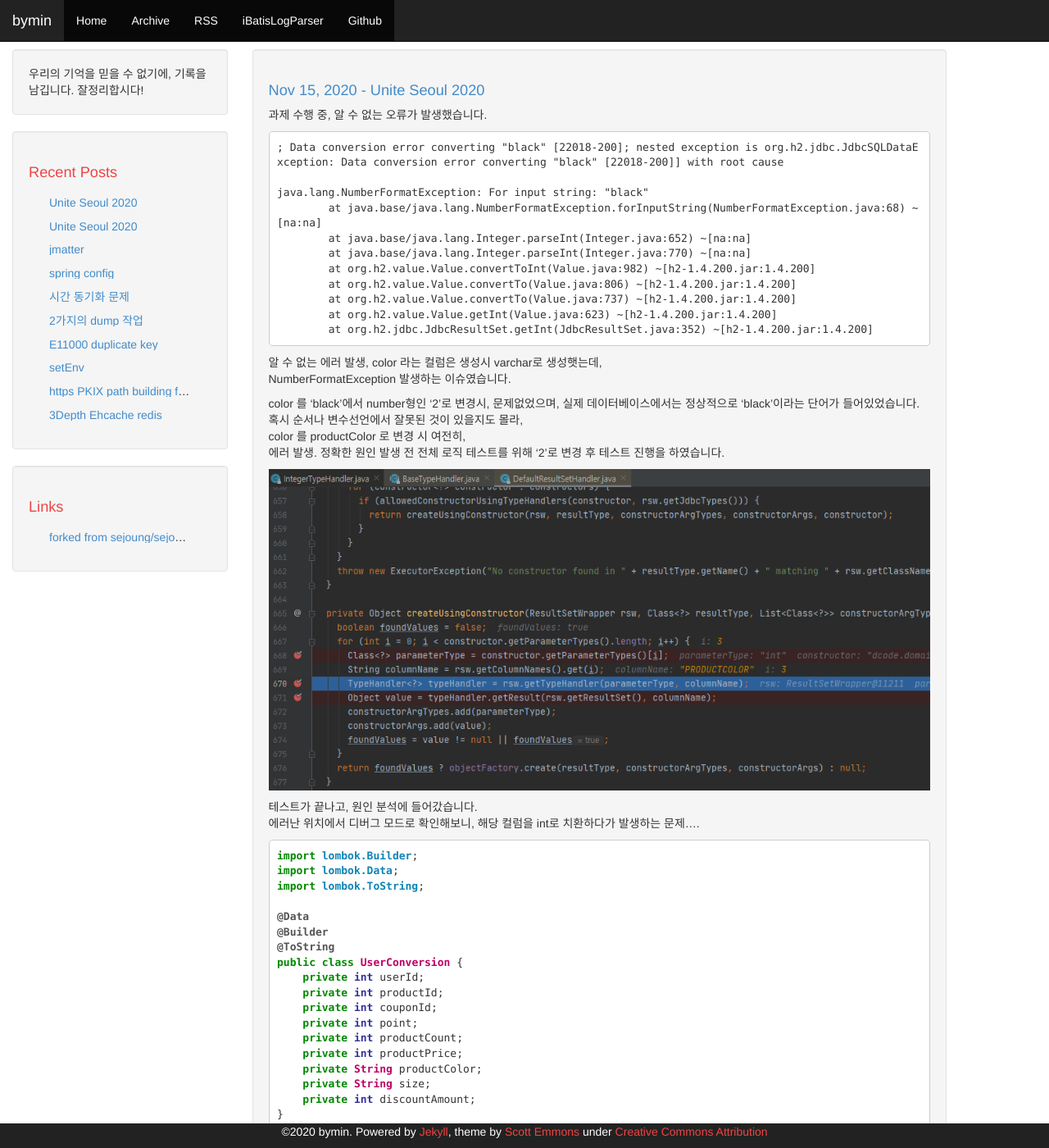
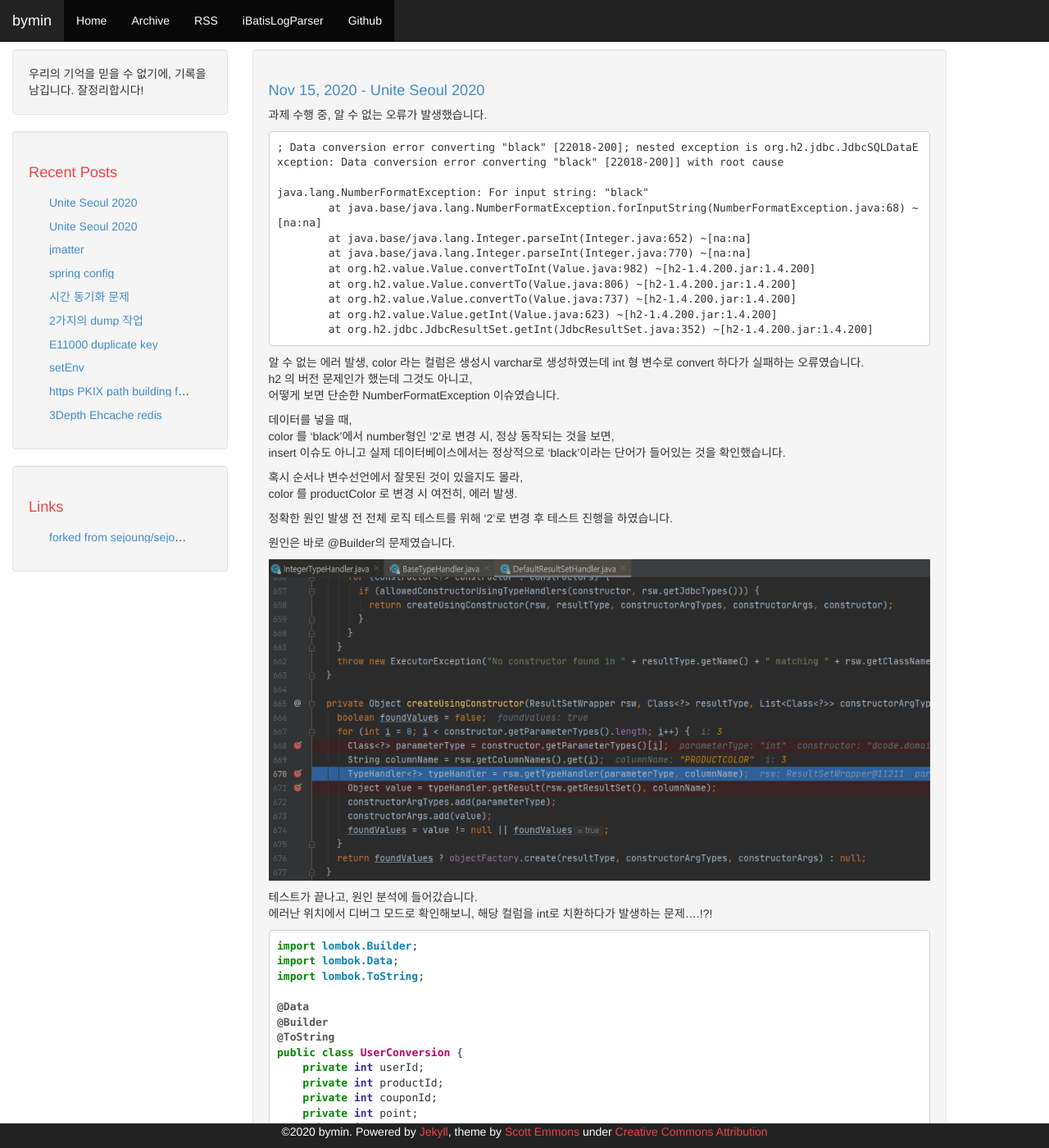
Before and after one commit to youngclown/youngclown.github.io, a Jekyll site: the page built from _posts/2020-11-15-BindError.md, in a window 1280 px wide and 1400 px high. Shown: the whole window at 82% size. Built offline with Jekyll 4.4.1, drawn with Linux system fonts in a browser that asks for light colours; comment, search, counter and statistics services are not loaded; some of the changed text lies outside the part shown.

Commit message:
@Builder resultType  -- Mapping of (immutable) objects using builders

````diff
--- a/_posts/2020-11-15-BindError.md
+++ b/_posts/2020-11-15-BindError.md
@@ -21,19 +21,25 @@
 	at org.h2.jdbc.JdbcResultSet.getInt(JdbcResultSet.java:352) ~[h2-1.4.200.jar:1.4.200]
 ```
 
-알 수 없는 에러 발생, color 라는 컬럼은 생성시 varchar로 생성햇는데,
-NumberFormatException 발생하는 이슈였습니다.
+알 수 없는 에러 발생, color 라는 컬럼은 생성시 varchar로 생성하였는데 int 형 변수로 convert 하다가 실패하는 오류였습니다.
+h2 의 버전 문제인가 했는데 그것도 아니고,
+어떻게 보면 단순한 NumberFormatException 이슈였습니다.
 
-color 를 'black'에서 number형인 '2'로 변경시, 문제없었으며, 실제 데이터베이스에서는 정상적으로 'black'이라는 단어가 들어있었습니다.
+데이터를 넣을 때,
+color 를 'black'에서 number형인 '2'로 변경 시, 정상 동작되는 것을 보면,
+insert 이슈도 아니고 실제 데이터베이스에서는 정상적으로 'black'이라는 단어가 들어있는 것을 확인했습니다.
+
 혹시 순서나 변수선언에서 잘못된 것이 있을지도 몰라,
-color 를 productColor 로 변경 시 여전히,
-에러 발생. 정확한 원인 발생 전 전체 로직 테스트를 위해 '2'로 변경 후 테스트 진행을 하였습니다.
+color 를 productColor 로 변경 시 여전히, 에러 발생.
 
+정확한 원인 발생 전 전체 로직 테스트를 위해 '2'로 변경 후 테스트 진행을 하였습니다.
+
+원인은 바로 @Builder의 문제였습니다.
 
 ![image](/images/20201115B_M.PNG){: width="100%"}
 
 테스트가 끝나고, 원인 분석에 들어갔습니다.
-에러난 위치에서 디버그 모드로 확인해보니, 해당 컬럼을 int로 치환하다가 발생하는 문제....
+에러난 위치에서 디버그 모드로 확인해보니, 해당 컬럼을 int로 치환하다가 발생하는 문제....!?!
 
 
 ```java
@@ -57,10 +63,10 @@
 }
 ```
 
-lombok 에서 제공하는 @Builder 와
-Mabatis 의 resultType과의 매칭 위치 문제로, 동일하게 맞추어 문제를 해결했습니다.
+lombok 에서 제공하는 @Builder 와 Mabatis 의 resultType과의 변수들끼리 매핑해야하는 순서 문제로,
+동일하게 맞추어 문제를 해결했습니다.
 
-Mapper에서 builder로 자동 맵핑하는 게 적용된 지 벌써 2년이 지났는데, 관련 오류가 그다지 많이 올라와있지 않네요.
+Mapper에서 builder로 자동 맵핑하는 게 적용된 지 벌써 2년이 지났는데, 관련 오류가 그다지 많이 올라오진 않았네요.
 급하게 과제 수행하고자 인터넷을 뒤졌는데, 답이 안나와서 결국 디버그 모드로 해결했는데,
 
-정답은 인터넷에 있는게 아니라 소스에 있다고 다시한번 깨닫네요.
+정답은 인터넷에 있는게 아니라 소스에 있다고 다시한번 깨닫는 하루였습니다.
````
